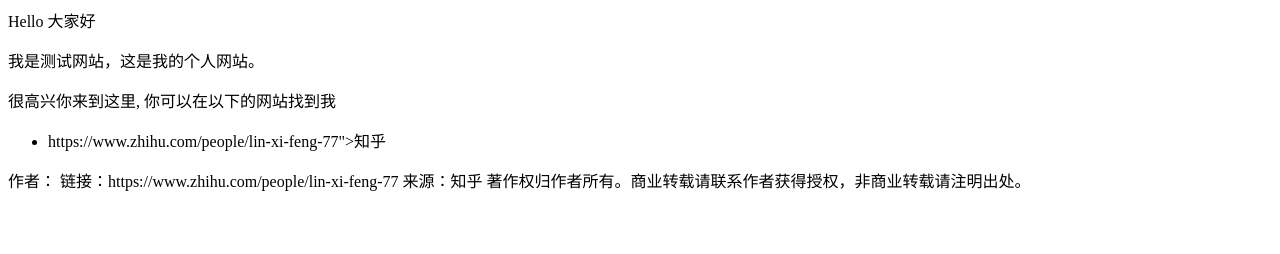
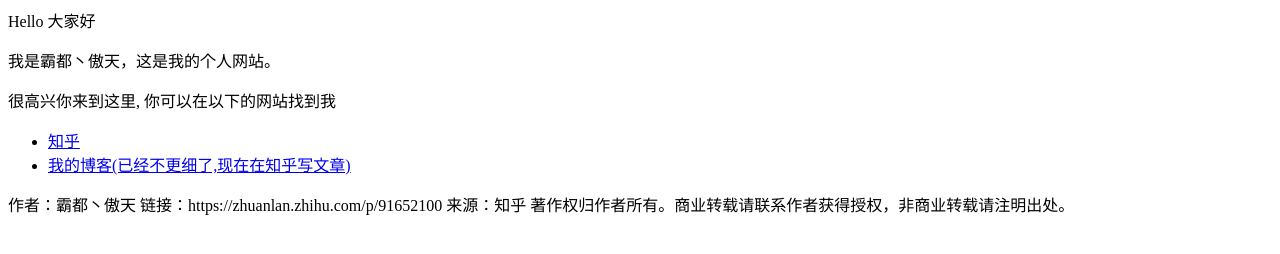
Before and after one commit to rainxifeng/test1.github.io, a plain HTML site: page index.html in a window 1280 px wide. Drawn offline with Linux system fonts and the light colour scheme.

Commit message:
Update index.html

```diff
--- a/index.html
+++ b/index.html
@@ -1,12 +1,13 @@
 <p>Hello 大家好</p>
-<p>我是测试网站，这是我的个人网站。 </p>
+<p>我是霸都丶傲天，这是我的个人网站。 </p>
 <p>很高兴你来到这里, 你可以在以下的网站找到我</p>
 
 <ul>
-  <li> https://www.zhihu.com/people/lin-xi-feng-77">知乎</a> </li>
-  </ul>
+  <li> <a href="https://www.zhihu.com/people/AJLoveChina">知乎</a> </li>
+  <li> <a href="http://hejie.nigeerhuo.com">我的博客(已经不更细了,现在在知乎写文章)</a> </li>
+</ul>
 
-作者：
-链接：https://www.zhihu.com/people/lin-xi-feng-77
+作者：霸都丶傲天
+链接：https://zhuanlan.zhihu.com/p/91652100
 来源：知乎
 著作权归作者所有。商业转载请联系作者获得授权，非商业转载请注明出处。
```
